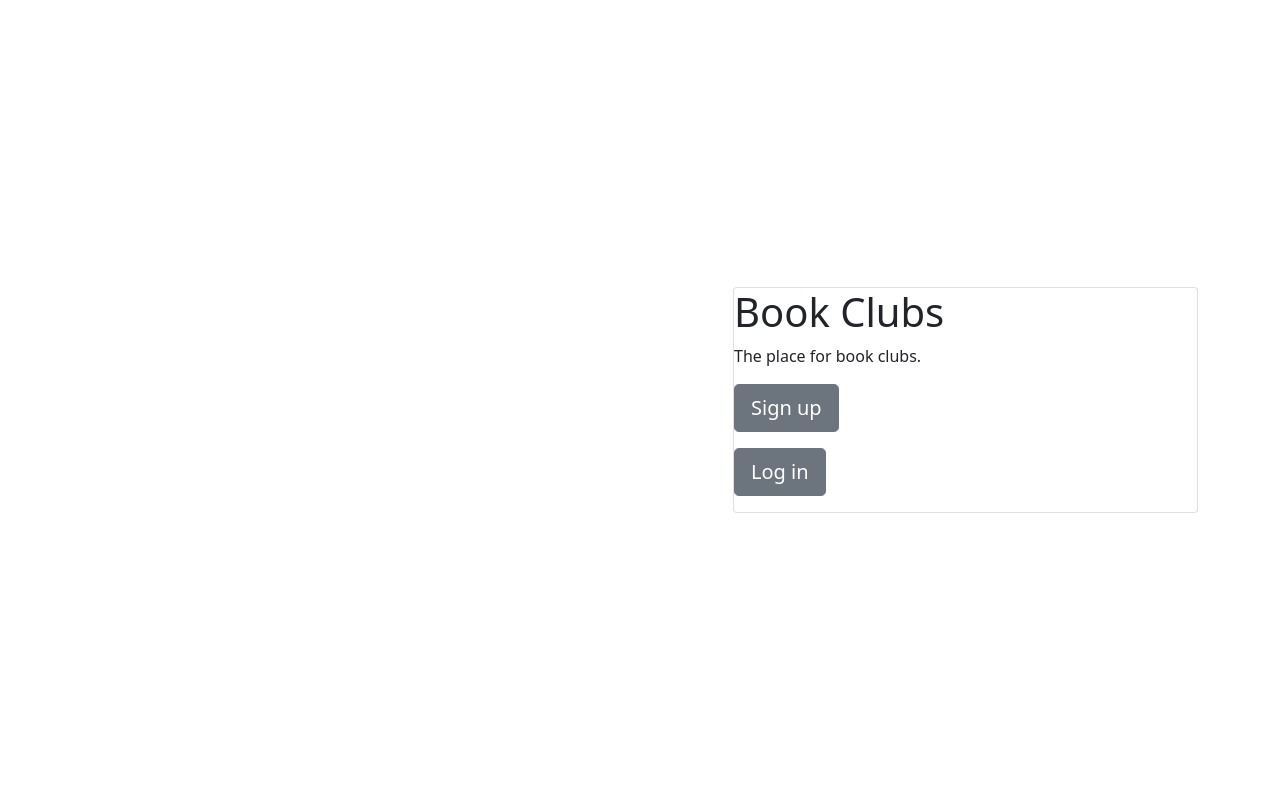
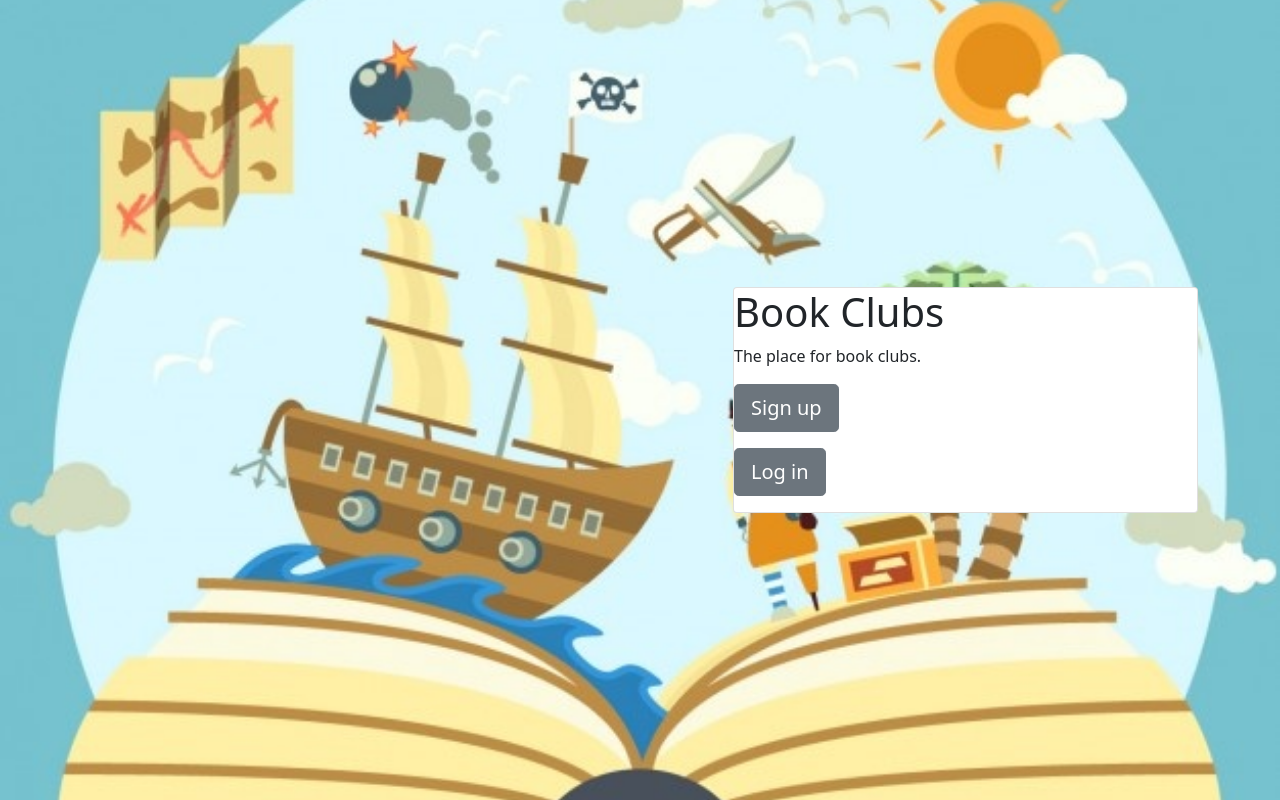
Before and after one commit to Nyall-Livett/SEG-major-project, a Django app: template clubs/templates/home.html in a window 1280 px wide. Run offline with Django 4.2, Linux system fonts and the light colour scheme; the template is opened without the code that fills it, so the values that code supplies are empty; some libraries are stand-ins or nearby versions.

Commit message:
Add static files

```diff
--- /dev/null
+++ b/clubs/static/custom.css
@@ -0,0 +1,7 @@
+#landing-page-image{
+    background: url('/static/images/landing-page-idea3.jpg') no-repeat center center fixed;
+    -webkit-background-size: cover;
+    -moz-background-size: cover;
+    -o-background-size: cover;
+    background-size: cover;
+}
--- a/clubs/templates/base.html
+++ b/clubs/templates/base.html
@@ -6,6 +6,7 @@
     <meta name="viewport" content="width=device-width, initial-scale=1">
     <link href="https://cdn.jsdelivr.net/npm/bootstrap@5.1.2/dist/css/bootstrap.min.css" rel="stylesheet" integrity="sha384-uWxY/CJNBR+1zjPWmfnSnVxwRheevXITnMqoEIeG1LJrdI0GlVs/9cVSyPYXdcSF" crossorigin="anonymous">
     <link rel="stylesheet" href="https://cdn.jsdelivr.net/npm/bootstrap-icons@1.5.0/font/bootstrap-icons.css">
+    <link rel="stylesheet" href="{% static 'custom.css' %}">
     <title>Book Clubs</title>
   </head>
   <body>
--- a/clubs/templates/home.html
+++ b/clubs/templates/home.html
@@ -1,6 +1,6 @@
 {% extends 'base.html' %}
 {% block body %}
-<div id="cover-image">
+<div id="landing-page-image">
   <div class="container vh-100">
     <div class="row h-100">
       <div class="col-12 my-auto">
--- a/system/settings.py
+++ b/system/settings.py
@@ -121,6 +121,9 @@ USE_TZ = True
 # https://docs.djangoproject.com/en/4.0/howto/static-files/
 
 STATIC_URL = 'static/'
+STATICFILES_DIRS = [
+    os.path.join(BASE_DIR, 'static'),
+]
 
 # Default primary key field type
 # https://docs.djangoproject.com/en/4.0/ref/settings/#default-auto-field
```
Also changed, not shown: clubs/static/images/landing-page-idea0.jpg (added), clubs/static/images/landing-page-idea1.jpg (added), clubs/static/images/landing-page-idea2.jpg (added), clubs/static/images/landing-page-idea3.jpg (added), clubs/static/images/navbar-image.jpg (added).
